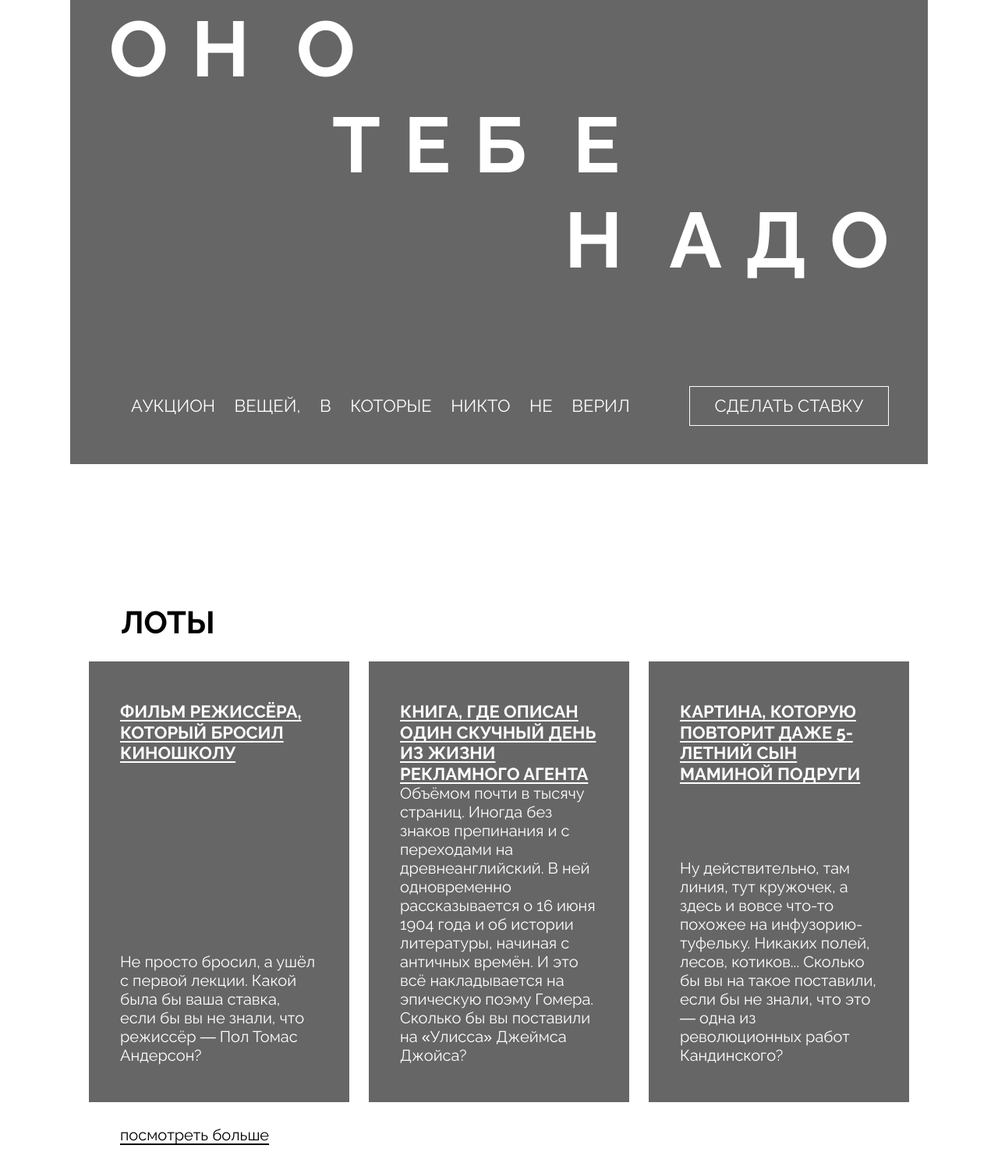
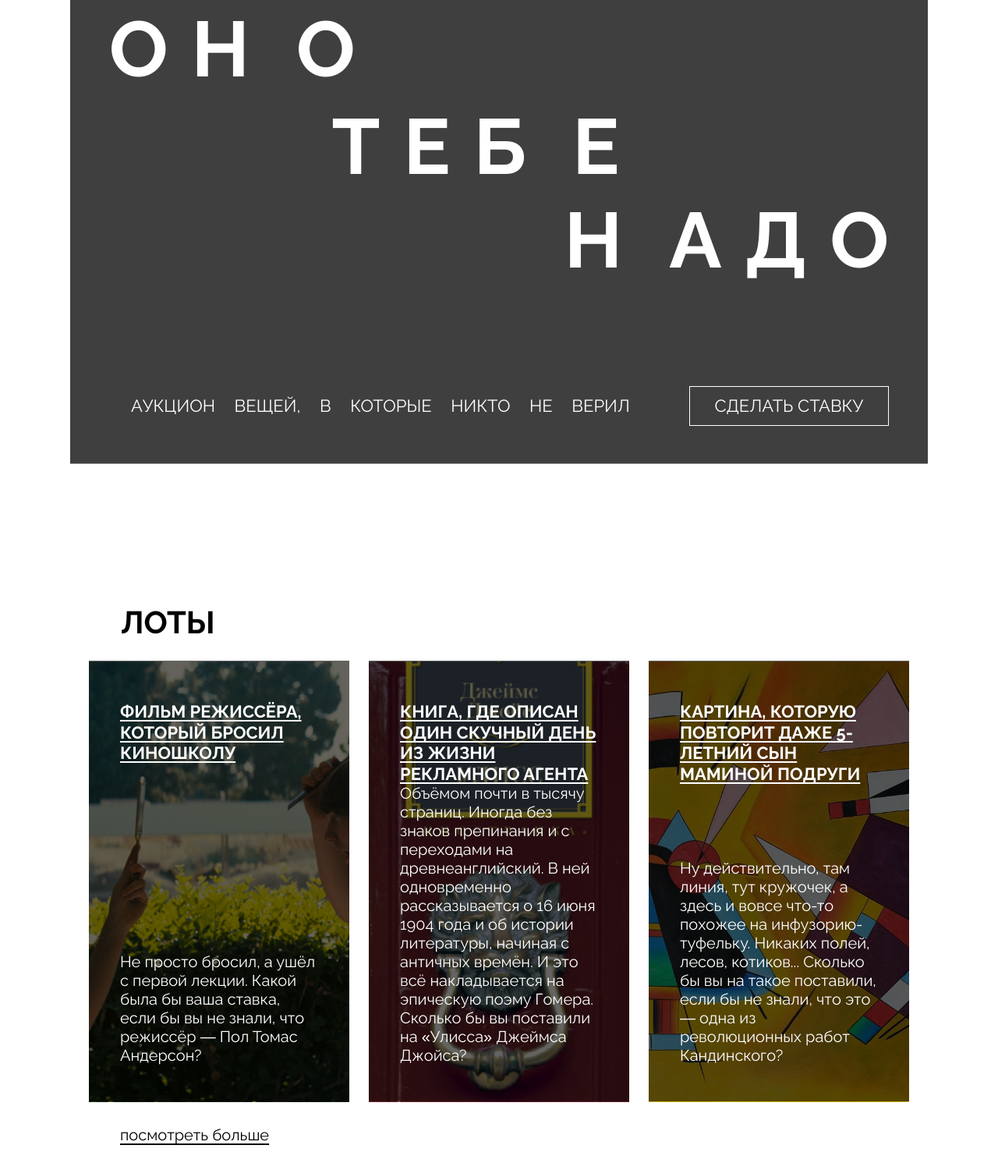
Before and after one commit to theCrowling/ono-tebe-nado, a plain HTML site: page index.html in a window 1280 px wide. Shown: the part 454-1954 px from the top of the page at 78% size. Drawn offline with Linux system fonts and the light colour scheme; the site is published under a folder, as on GitHub Pages, so addresses that start at the root find nothing.

Commit message:
Готовый проект v3

```diff
--- a/index.html
+++ b/index.html
@@ -14,7 +14,7 @@
       <nav class="header__menu">
         <ul class="header__links-list">
           <li class="header__links-list-item_no-bullit">
-            <a class="header__link_active" href="#0">главная</a>
+            <a class="header__link header__link_active" href="#0">главная</a>
           </li>
           <li class="header__links-list-item">
             <a class="header__link" href="#lots">посмотреть лоты</a>
@@ -24,7 +24,7 @@
           </li>
         </ul>
       </nav>
-      <logo class="header__logo">
+      <div class="header__logo">
         <a>
           <img
             class="header__logo-image"
@@ -32,75 +32,75 @@
             alt="Логотип сайта"
           />
         </a>
-      </logo>
+      </div>
       <address class="address">
         <a href="tel:+70000000">+9 999 555 5555</a><br />
-        <a href="mailto:mail@example.com">info@sobaka.ge</a><br />
+        <a href="mailto:mail@example.com">info@sobaka.ge</a>
         <p>наб. Принсенграхт 263- 265, Амстердам</p>
       </address>
     </header>
-    <cover class="cover">
-      <div class="overlay">
+    <section class="cover">
+      <div class="overlay"></div>
       <h1 class="cover__title">
-          <span class="aligned-text">о</span
+        <span class="aligned-text"
+          >о<span class="letter-spacing-extended"
+            >н<span class="no-letter-spacing">о</span></span
+          ></span
+        >
+        <span class="aligned-text_center"
+          >те<span class="letter-spacing-extended">б<span>е</span></span></span
+        >
+        <span class="aligned-text_right"
           ><span class="letter-spacing-extended">н</span
-          ><span class="no-letter-spacing">о</span>
-          <span class="aligned-text_center">те</span
-          ><span class="letter-spacing-extended">б</span
-          ><span class="no-letter-spacing">е</span>
-          <span class="aligned-text_right letter-spacing-extended">н</span
-          ><span class="aligned-text">адо</span>
+          ><span>ад<span class="no-letter-spacing">о</span></span></span
+        >
       </h1>
       <div class="cover__description">
         <h2 class="cover__description-text">
           Аукцион вещей, в которые никто не верил
         </h2>
-          <button class="bet-button">Сделать ставку</button>
+        <button type="button" class="bet-button">Сделать ставку</button>
       </div>
-      </div>
-    </cover>
-    <lots class="lots" id="lots">
+    </section>
+    <section class="lots" id="lots">
       <h2 class="lots__heading">Лоты</h2>
       <ul class="lots__card-list">
         <li class="lots__card-list-item">
           <a class="card-link" href="#0">
             <article class="card card_type_film">
-              <div class="overlay">
+              <div class="overlay"></div>
               <h3 class="card__title">
                 Фильм режиссёра, который бросил киношколу
               </h3>
               <p class="card__text">
                 Не просто бросил, а ушёл с первой лекции. Какой была бы ваша
-                  ставка, если бы вы не знали, что режиссёр — Пол Томас
-                  Андерсон?
+                ставка, если бы вы не знали, что режиссёр — Пол Томас Андерсон?
               </p>
-              </div>
             </article>
           </a>
         </li>
-        <li class="lots__card-list-item card-link">
+        <li class="lots__card-list-item">
           <a class="card-link" href="#0">
             <article class="card card_type_book">
-              <div class="overlay">
+              <div class="overlay"></div>
               <h3 class="card__title">
                 Книга, где описан один скучный день из жизни рекламного агента
               </h3>
               <p class="card__text">
-                  Объёмом почти в тысячу страниц. Иногда без знаков препинания и
-                  с переходами на древнеанглийский. В ней одновременно
+                Объёмом почти в тысячу страниц. Иногда без знаков препинания и с
+                переходами на древнеанглийский. В ней одновременно
                 рассказывается о 16 июня 1904 года и об истории литературы,
-                  начиная с античных времён. И это всё накладывается на
-                  эпическую поэму Гомера. Сколько бы вы поставили на «Улисса»
-                  Джеймса Джойса?
+                начиная с античных времён. И это всё накладывается на эпическую
+                поэму Гомера. Сколько бы вы поставили на «Улисса» Джеймса
+                Джойса?
               </p>
-              </div>
             </article>
           </a>
         </li>
-        <li class="lots__card-list-item card-link">
+        <li class="lots__card-list-item">
           <a class="card-link" href="#0">
             <article class="card card_type_picture">
-              <div class="overlay">
+              <div class="overlay"></div>
               <h3 class="card__title">
                 Картина, которую повторит даже 5-летний сын маминой подруги
               </h3>
@@ -110,19 +110,18 @@
                 котиков... Сколько бы вы на такое поставили, если бы не знали,
                 что это — одна из революционных работ Кандинского?
               </p>
-              </div>
             </article>
           </a>
         </li>
       </ul>
       <a class="lots__look-more-link" href="#0">посмотреть больше</a>
-    </lots>
-    <about class="about" id="about">
-      <logo class="about__logo"> </logo>
-      <aside class="about__column__1">
+    </section>
+    <section class="about" id="about">
+      <div class="about__logo"></div>
+      <div class="about__column_title">
         <h2 class="about__title">Об аукционе</h2>
-      </aside>
-      <aside class="about__column__2">
+      </div>
+      <div class="about__column_text">
         <p class="about__text mb_24">
           Здесь вы не встретите очередное пафосное собрание невероятно дорогого
           антиквариата. Наши лоты вообще не должны были попасть ни на один
@@ -138,18 +137,20 @@
           представить современную культуру. Когда в эти вещи не верил никто,
           продолжали верить их создатели. И сейчас эти лоты стали культовыми.
         </p>
-      </aside>
-    </about>
+      </div>
+    </section>
     <footer class="footer">
       <address class="address">
         <a href="tel:+70000000">+9 999 555 5555</a><br />
-        <a href="mailto:mail@example.com">info@sobaka.ge</a><br />
+        <a href="mailto:mail@example.com">info@sobaka.ge</a>
         <p>наб. Принсенграхт 263- 265, Амстердам</p>
       </address>
       <nav class="footer__menu">
         <ul class="footer__menu-list">
           <li class="footer__menu-list-item">
-            <a class="footer__menu-link_active" href="#0">главная</a>
+            <a class="footer__menu-link footer__menu-link_active" href="#0"
+              >главная</a
+            >
           </li>
           <li class="footer__menu-list-item">
             <a class="footer__menu-link" href="#lots">посмотреть лоты</a>
@@ -161,28 +162,28 @@
       </nav>
       <ul class="footer__social-list">
         <li class="footer__social-list-item">
-          <a class="footer__social-link" href="#0">
+          <a class="footer__social-link" href="#0" target="_blank">
             <img
               class="footer__social-icon"
-              src="/images/yt.svg"
+              src="./images/yt.svg"
               alt="Ссылка YouTube"
             />
           </a>
         </li>
         <li class="footer__social-list-item">
-          <a class="footer__social-link" href="#0">
+          <a class="footer__social-link" href="#0" target="_blank">
             <img
               class="footer__social-icon"
-              src="/images/vk.svg"
+              src="./images/vk.svg"
               alt="Ссылка VK"
             />
           </a>
         </li>
         <li class="footer__social-list-item">
-          <a class="footer__social-link" href="#0">
+          <a class="footer__social-link" href="#0" target="_blank">
             <img
               class="footer__social-icon"
-              src="/images/pinterest.svg"
+              src="./images/pinterest.svg"
               alt="Ссылка Pinterest"
             />
           </a>
--- a/styles/style.css
+++ b/styles/style.css
@@ -29,6 +29,10 @@
   text-underline-offset: 4px;
 }
 
+.header__link:hover {
+  text-underline-offset: 6px;
+}
+
 .header__link_active {
   text-decoration: none;
 }
@@ -50,47 +54,46 @@
 .cover {
   display: flex;
   flex-direction: column;
-  justify-content: space-between;
   align-items: flex-start;
-  height: 757px;
+  min-height: 757px;
   color: white;
   text-transform: uppercase;
-  background-image: url(/images/cover.jpg);
+  background-image: url(../images/cover.jpg);
   background-position: center;
   background-size: cover;
 }
 
 .overlay {
-  position: relative;
-  inset: 0;
-  display: flex;
-  flex-direction: column;
-  width: 100%;
-  height: 100%;
+  position: absolute;
+  top: 291px;
+  width: 1100px;
+  height: 757px;
   background-color: hsla(0, 0%, 0%, 0.6);
 }
 
 .cover__title {
-  margin: 165px 50px 127px;
+  position: relative;
+  width: 1100px;
+  padding: 165px 50px 132px;
   font-weight: 700;
   font-size: 100px;
+  letter-spacing: 0.3em;
 }
 
 .aligned-text {
   line-height: 120px;
-  letter-spacing: 0.3em;
 }
 
 .aligned-text_center {
-  padding-left: 286px;
-  line-height: 125px;
-  letter-spacing: 0.3em;
+  display: block;
+  line-height: 130px;
+  text-align: center;
 }
 
 .aligned-text_right {
-  padding-left: 584px;
-  line-height: 100px;
-  letter-spacing: 0.3em;
+  display: block;
+  line-height: 110px;
+  text-align: end;
 }
 
 .letter-spacing-extended {
@@ -98,20 +101,19 @@
 }
 
 .no-letter-spacing {
-  margin-right: 3em;
   letter-spacing: 0;
 }
 
 .cover__description {
+  position: relative;
   display: flex;
   align-items: center;
   gap: 76px;
-  margin: 0 78px;
   color: white;
-  white-space: nowrap;
 }
 
 .cover__description-text {
+  padding-left: 78px;
   font-weight: 400;
   font-size: 22px;
   line-height: 28px;
@@ -121,7 +123,7 @@
 .bet-button {
   min-width: 256px;
   min-height: 51px;
-  border: 1px solid white;
+  border: 1px solid currentColor;
   color: white;
   font-family: "Raleway", sans-serif;
   font-weight: 500;
@@ -145,6 +147,7 @@
 
 .lots__card-list {
   display: flex;
+  flex-wrap: wrap;
   gap: 25px;
   margin: 0 24px;
   color: white;
@@ -161,32 +164,35 @@
   text-decoration: none;
 }
 
-.card .overlay {
+.card {
+  display: flex;
+  flex-direction: column;
   justify-content: space-between;
-}
-
-.card_type_film {
   height: 100%;
-  background-image: url(/images/card-lot-01.jpg);
   background-position: center;
   background-size: cover;
 }
 
+.card .overlay {
+  top: 1301px;
+  width: 334px;
+  height: 565px;
+}
+
+.card_type_film {
+  background-image: url(../images/card-lot-01.jpg);
+}
+
 .card_type_book {
-  height: 100%;
-  background-image: url(/images/card-lot-02.jpg);
-  background-position: center;
-  background-size: cover;
+  background-image: url(../images/card-lot-02.jpg);
 }
 
 .card_type_picture {
-  height: 100%;
-  background-image: url(/images/card-lot-03.jpg);
-  background-position: center;
-  background-size: cover;
+  background-image: url(../images/card-lot-03.jpg);
 }
 
 .card__title {
+  position: relative;
   padding: 51px 40px 0;
   font-weight: 700;
   font-size: 22px;
@@ -196,7 +202,12 @@
   text-transform: uppercase;
 }
 
+.card__title:hover {
+  text-underline-offset: 5px;
+}
+
 .card__text {
+  position: relative;
   padding: 0 40px 48px;
   font-size: 20px;
   line-height: 24px;
@@ -207,6 +218,10 @@
   padding: 30px 64px;
   font-size: 20px;
   text-underline-offset: 4px;
+}
+
+.lots__look-more-link:hover {
+  text-underline-offset: 6px;
 }
 
 .about {
@@ -223,15 +238,15 @@
   width: 240px;
   height: 240px;
   margin: auto;
-  border-radius: 240px;
+  border-radius: 50%;
   background-color: black;
-  background-image: url(/images/logo-white.svg);
+  background-image: url(../images/logo-white.svg);
   background-repeat: no-repeat;
   background-position: center;
   background-size: 148px;
 }
 
-.about__column__1 {
+.about__column_title {
   grid-column: 2/3;
   grid-row: 1/2;
   margin: auto 0;
@@ -244,7 +259,7 @@
   text-transform: uppercase;
 }
 
-.about__column__2 {
+.about__column_text {
   grid-column: 2/3;
   grid-row: 2/3;
 }
@@ -284,6 +299,10 @@
   text-underline-offset: 4px;
 }
 
+.footer__menu-link:hover {
+  text-underline-offset: 6px;
+}
+
 .footer__social-list {
   display: flex;
   gap: 48px;
```
Lines whose indentation alone changed are shown as unchanged.
